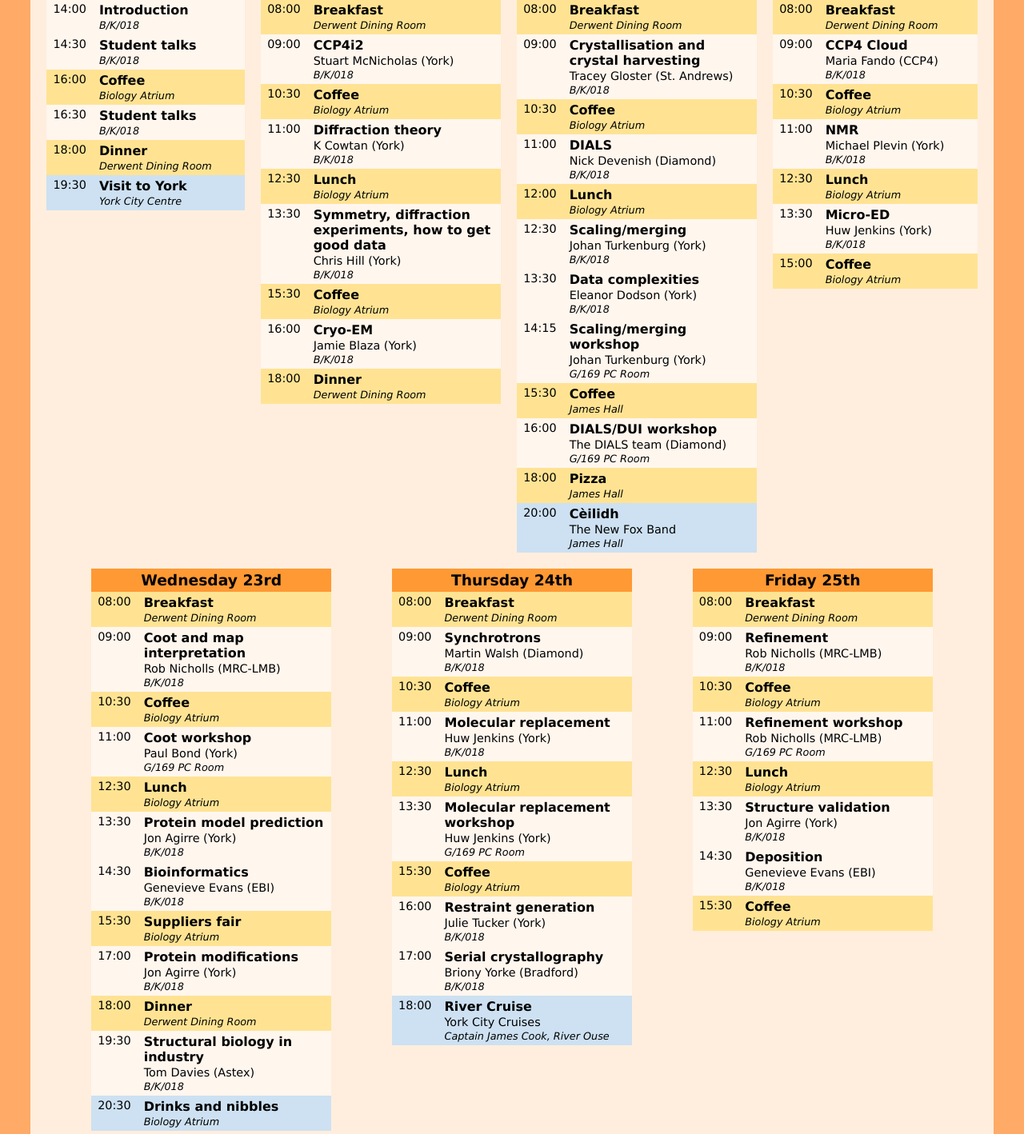
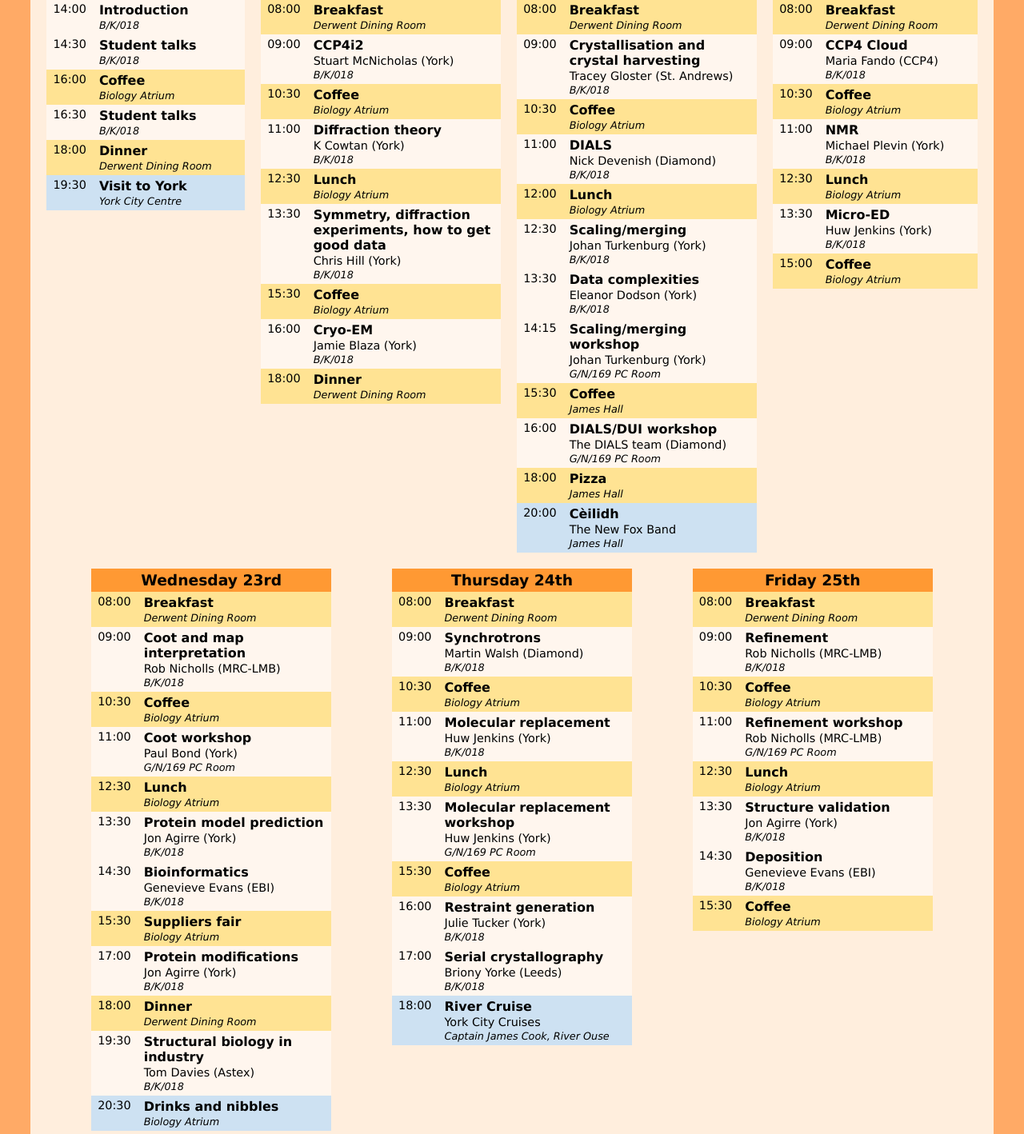
Before and after one commit to glycojones/ccp4-summer-school, a PHP site: page /programme.php in a window 1280 px wide. Shown: the part 354-1772 px from the top of the page at 80% size. Run offline with PHP 8.4, Linux system fonts and the light colour scheme.

Commit message:
Updated programme

```diff
--- a/programme.php
+++ b/programme.php
@@ -245,7 +245,7 @@
           <td>
             <div class="what">Scaling/merging workshop</div>
             <div class="who">Johan Turkenburg (York)</div>
-            <div class="where">G/169 PC Room</div>
+            <div class="where">G/N/169 PC Room</div>
           </td>
         </tr>
         <tr class="break">
@@ -260,7 +260,7 @@
           <td>
             <div class="what">DIALS/DUI workshop</div>
             <div class="who">The DIALS team (Diamond)</div>
-            <div class="where">G/169 PC Room</div>
+            <div class="where">G/N/169 PC Room</div>
           </td>
         </tr>
         <tr class="break">
@@ -367,7 +367,7 @@
           <td>
             <div class="what">Coot workshop</div>
             <div class="who">Paul Bond (York)</div>
-            <div class="where">G/169 PC Room</div>
+            <div class="where">G/N/169 PC Room</div>
           </td>
         </tr>
         <tr class="break">
@@ -477,7 +477,7 @@
           <td>
             <div class="what">Molecular replacement workshop</div>
             <div class="who">Huw Jenkins (York)</div>
-            <div class="where">G/169 PC Room</div>
+            <div class="where">G/N/169 PC Room</div>
           </td>
         </tr>
         <tr class="break">
@@ -499,7 +499,7 @@
           <td class="time">17:00</td>
           <td>
             <div class="what">Serial crystallography</div>
-            <div class="who">Briony Yorke (Bradford)</div>
+            <div class="who">Briony Yorke (Leeds)</div>
             <div class="where">B/K/018</div>
           </td>
         </tr>
@@ -543,7 +543,7 @@
           <td>
             <div class="what">Refinement workshop</div>
             <div class="who">Rob Nicholls (MRC-LMB)</div>
-            <div class="where">G/169 PC Room</div>
+            <div class="where">G/N/169 PC Room</div>
           </td>
         </tr>
         <tr class="break">
```
